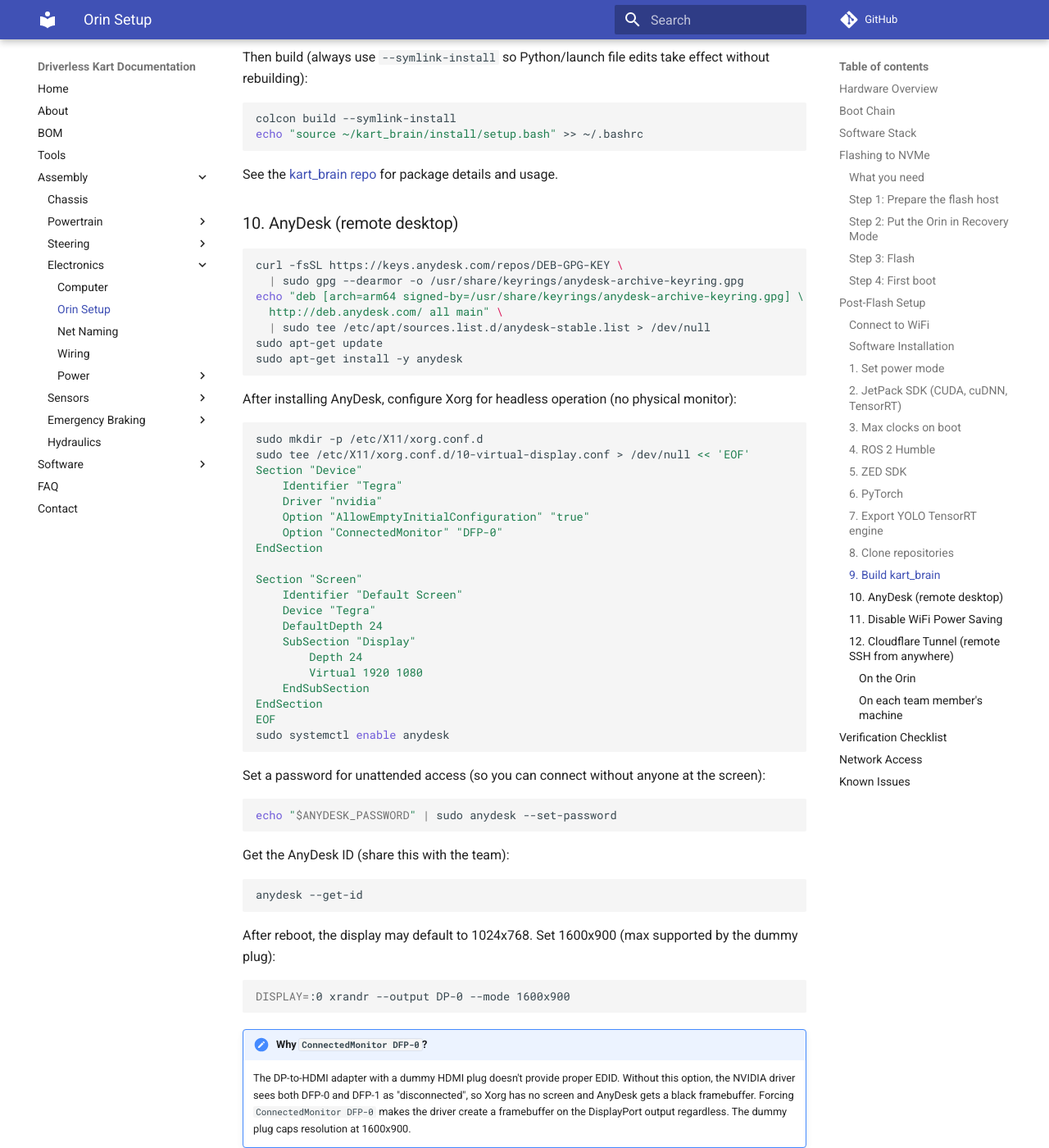
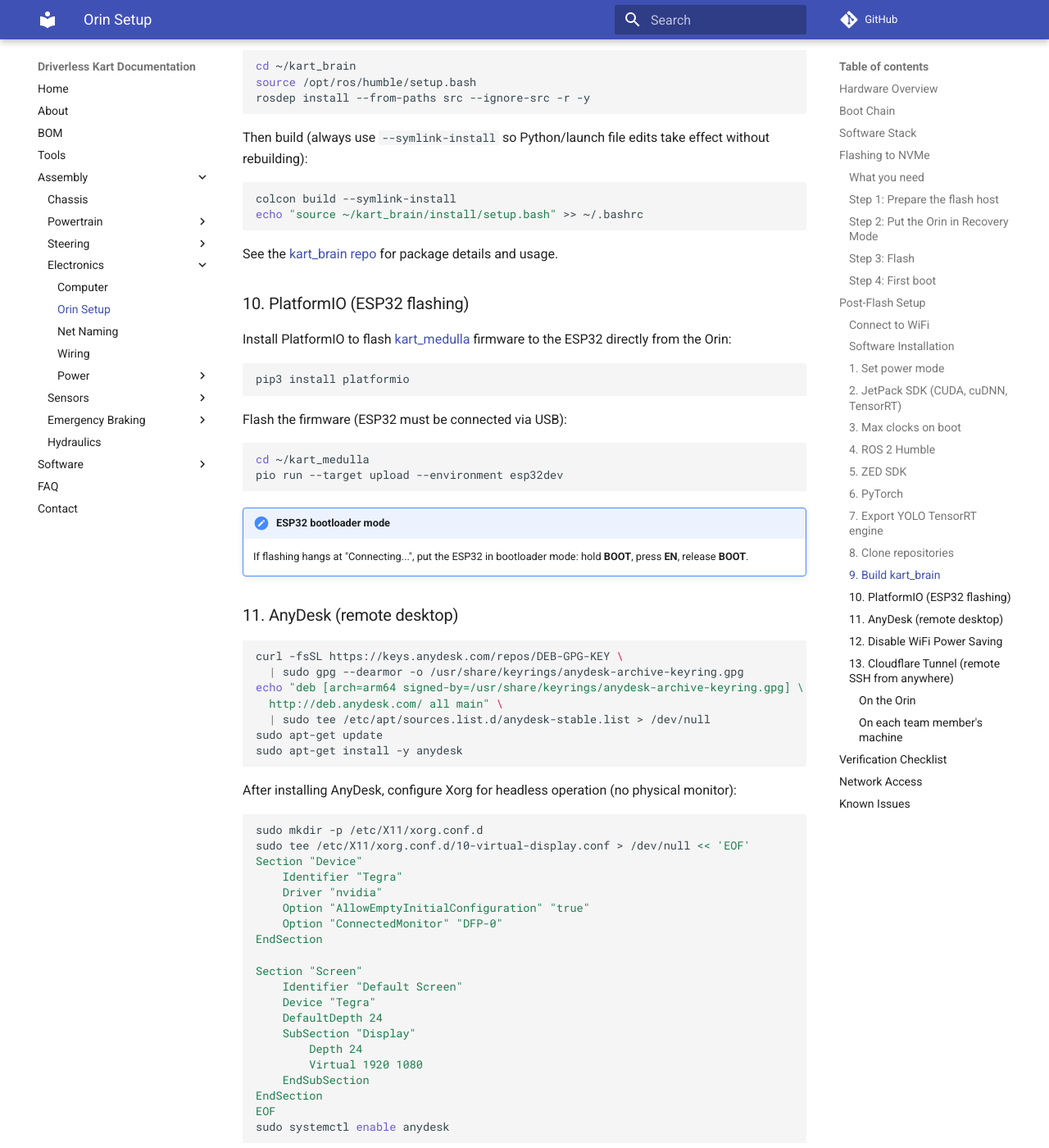
Before and after one commit to UM-Driverless/kart_docs, an MkDocs documentation site: the page built from docs/assembly/electronics/orin-setup.md, in a window 1280 px wide and 1400 px high, scrolled down 7573 px. Shown: the whole window at 82% size. Built offline with MkDocs 1.6.1 and Material for MkDocs 9.7.7, drawn with Linux system fonts in a browser that asks for light colours; comment, search, counter and statistics services are not loaded; some of the changed text lies outside the part shown.

Commit message:
Add libturbojpeg, dialout group, PlatformIO to Orin setup
Co-Authored-By: Claude Opus 4.6 (1M context) <noreply@anthropic.com>

````diff
--- a/docs/assembly/electronics/orin-setup.md
+++ b/docs/assembly/electronics/orin-setup.md
@@ -226,10 +226,16 @@ chmod +x ZED_SDK.run
 ./ZED_SDK.run -- silent skip_tools skip_samples
 ```
 
-After installing, add the `orin` user to the `zed` group so builds can find the SDK:
+Install the JPEG dependency needed by the ZED ROS wrapper:
 
 ```bash
-sudo usermod -aG zed orin
+sudo apt-get install -y libturbojpeg0-dev
+```
+
+After installing, add the `orin` user to the `zed` and `dialout` groups (SDK access + serial port):
+
+```bash
+sudo usermod -aG zed,dialout orin
 ```
 
 Log out and back in (or reboot) for the group to take effect.
@@ -312,7 +318,25 @@ echo "source ~/kart_brain/install/setup.bash" >> ~/.bashrc
 
 See the [kart_brain repo](https://github.com/UM-Driverless/kart_brain) for package details and usage.
 
-### 10. AnyDesk (remote desktop)
+### 10. PlatformIO (ESP32 flashing)
+
+Install PlatformIO to flash [kart_medulla](https://github.com/UM-Driverless/kart_medulla) firmware to the ESP32 directly from the Orin:
+
+```bash
+pip3 install platformio
+```
+
+Flash the firmware (ESP32 must be connected via USB):
+
+```bash
+cd ~/kart_medulla
+pio run --target upload --environment esp32dev
+```
+
+!!! note "ESP32 bootloader mode"
+    If flashing hangs at "Connecting...", put the ESP32 in bootloader mode: hold **BOOT**, press **EN**, release **BOOT**.
+
+### 11. AnyDesk (remote desktop)
 
 ```bash
 curl -fsSL https://keys.anydesk.com/repos/DEB-GPG-KEY \
@@ -387,7 +411,7 @@ sudo chmod +x /etc/NetworkManager/dispatcher.d/99-wifi-powersave-off
 !!! note "Interface name"
     The WiFi interface is `wlP1p1s0` on the AGX Orin (not `wlan0`). Verify with `ip link show`.
 
-### 12. Cloudflare Tunnel (remote SSH from anywhere)
+### 13. Cloudflare Tunnel (remote SSH from anywhere)
 
 This lets anyone on the team SSH into the Orin from outside the university network — no open ports, no VPN.
 
````
Also changed, not shown: other parts of docs/assembly/electronics/orin-setup.md (+1 -1 lines).
